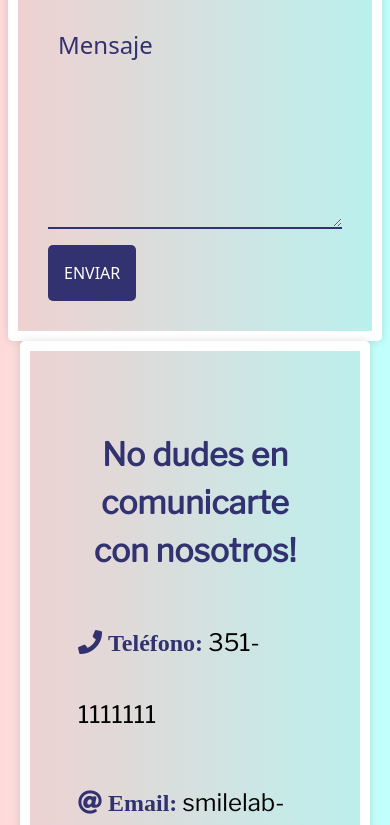
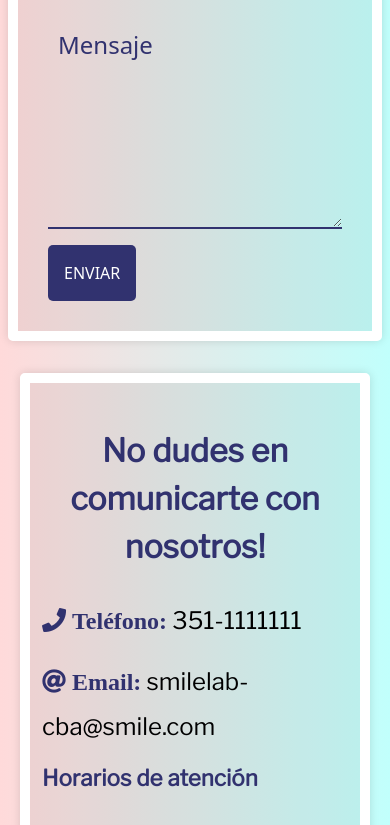
Before and after one commit to ceciamura/smileLabCba, a website: page pages/contactanos.html in a window 390 px wide. Shown: the part 1175-2000 px from the top of the page. Drawn offline with nearby package versions, Linux system fonts and the light colour scheme.

Commit message:
cambiecitos

```diff
--- a/pages/contactanos.html
+++ b/pages/contactanos.html
@@ -113,7 +113,7 @@
 
             <div class="horarios">
 
-              <p><b>Horarios de atención</b></p>
+              <p class="horarios__titulo"><b>Horarios de atención</b></p>
               <ul class="horarios">
                 <li> <b>Lunes:</b> 8:00am - 6:00pm</li>
                 <li> <b> Martes:</b> 8:00am - 6:00pm</li>
--- a/scss/_contactanos.scss
+++ b/scss/_contactanos.scss
@@ -20,6 +20,7 @@
         flex-direction: column;
         box-shadow: 0 0 10px rgba(0,0,0,0.13);
         border: solid white 10px;
+        margin-bottom: 2em;
          &:hover {
             transform: scale(1.01);
             box-shadow: 0 0 10px rgba(0,0,0,0.53) ;
@@ -41,13 +42,13 @@
             text-transform: uppercase;
         }
     }
-}
-
     .infoContacto {
-    width: 100%;
+        width: 100%;;
+        margin-left:auto;
+        margin-right: auto;
         background-color:rgba(0, 0, 0, 0.05);
         border: solid white 10px;
-    padding:2em;
+        padding:1.8em;
         color: $colorAzul;
         font-family: $fuente;
         font-size: $font-size;
@@ -89,6 +90,13 @@ input,
         color:$colorAzul;
     }
 
+    .horarios ul{
+        list-style-type: none;
+        padding:0px;
+    }
+}
+
+
 .titulo__contacto{
     @extend.titulosPaginas;
 }
@@ -116,3 +124,22 @@ input,
     text-align: center;
     border-radius: 0.5px;
 }
+
+    @media only screen  and (  max-width: 800px){
+        .telefono{
+            line-height:1.5;
+        }
+        .horarios{
+            font-size: 1.1rem;
+        }
+        .horarios__titulo{
+            font-size: 1.4rem;
+
+        }
+        .wrapper .infoContacto{
+            padding: 0.5em;
+
+        }
+
+
+    }
```
Also changed, not shown: pages/Ortodoncia.html (+1 -1 lines), pages/carillas.html (+1 -1 lines), pages/estetica-y-blanqueamiento.html (+1 -1 lines), pages/quienes-somos.html (+1 -1 lines), scss/estilos.scss (+1 -23 lines), CSS/estilos.css. Lines whose indentation alone changed are shown as unchanged.
